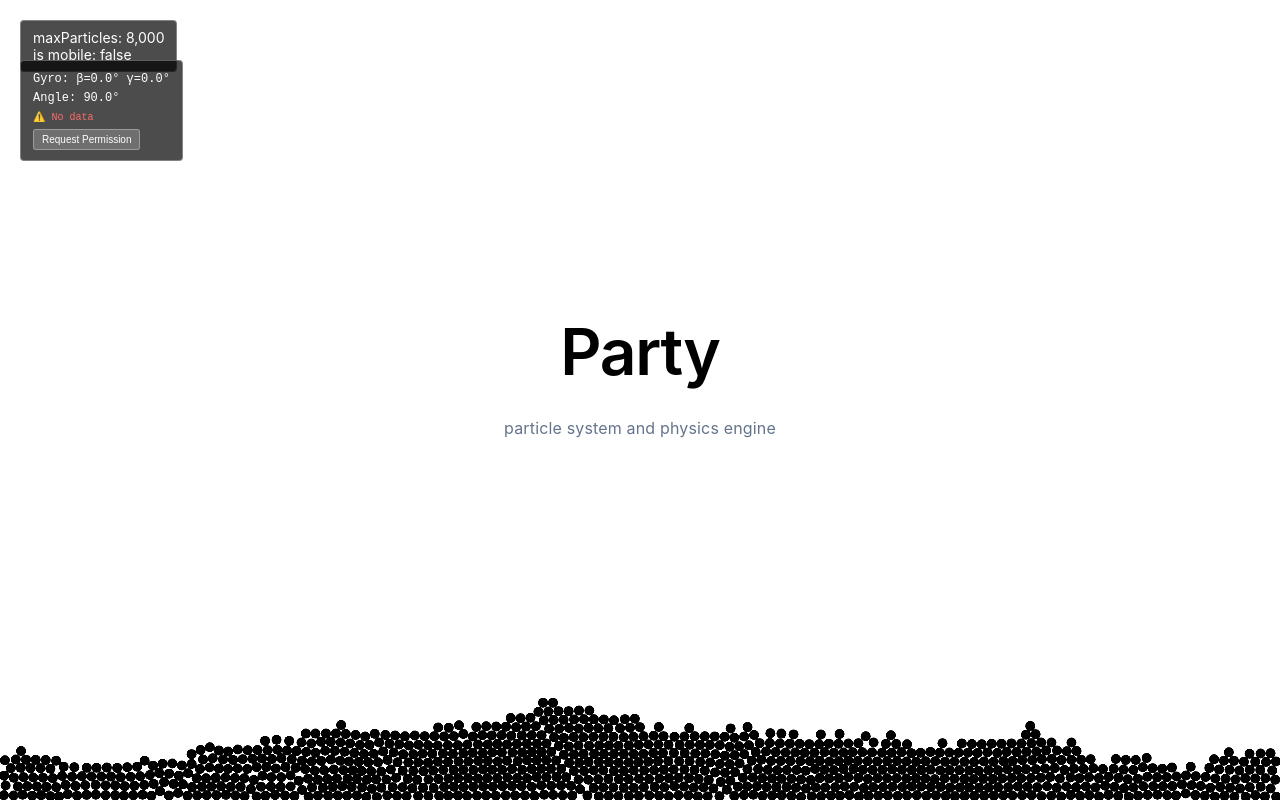
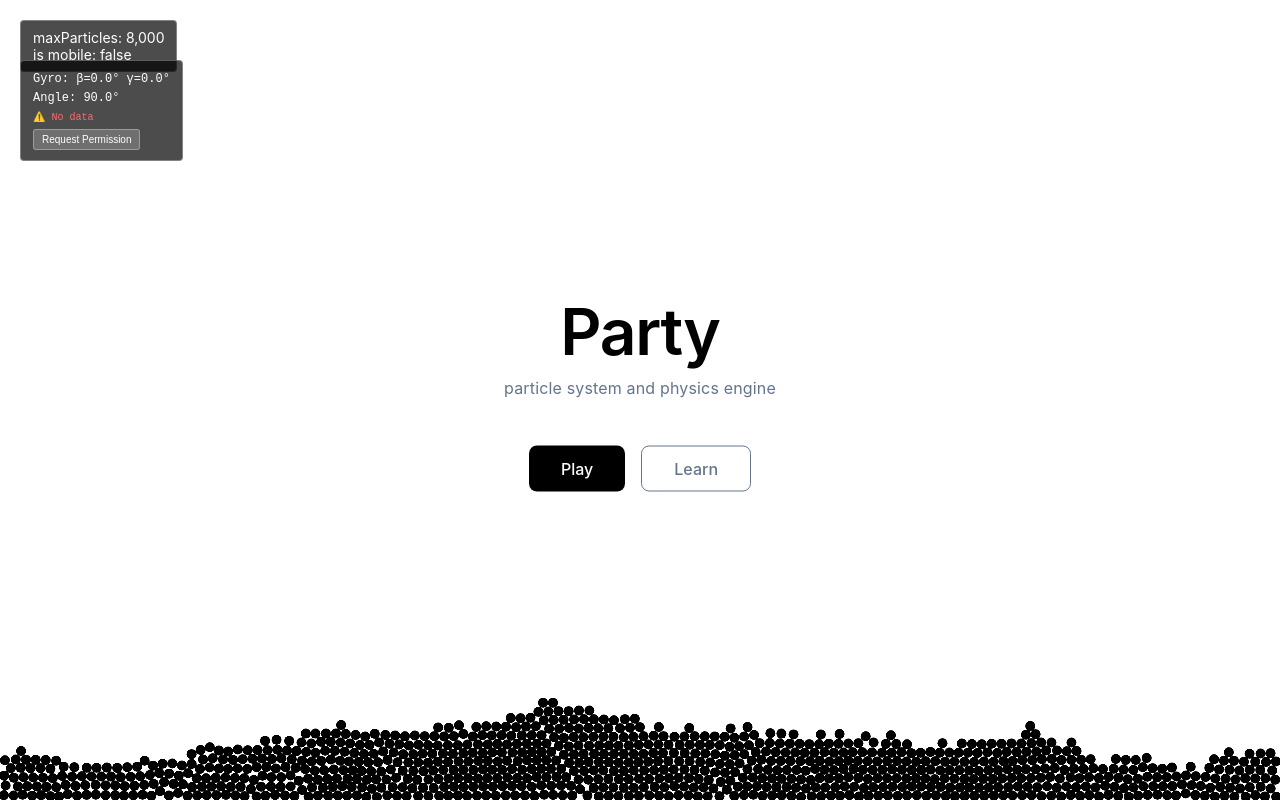
Before and after one commit to cazala/party, a React (Vite) app in the folder packages/playground/: page / in a window 1280 px wide. Built offline with nearby package versions, Linux system fonts and the light colour scheme.

Commit message:
improve homepage

```diff
--- a/packages/playground/src/App.tsx
+++ b/packages/playground/src/App.tsx
@@ -1,4 +1,4 @@
-import { useEffect, useRef } from "react";
+import { useEffect, useRef, useCallback } from "react";
 import { Provider } from "react-redux";
 import { EngineProvider } from "./contexts/EngineContext";
 import { ResetProvider } from "./contexts/ResetContext";
@@ -15,16 +15,119 @@ import { Homepage } from "./components/Homepage";
 import { useUI } from "./hooks/useUI";
 import { useRender } from "./hooks/useRender";
 import { useHomepage } from "./hooks/useHomepage";
+import { useEngine } from "./hooks/useEngine";
+import { useOscillators } from "./hooks/useOscillators";
+import { useReset } from "./contexts/ResetContext";
+import {
+  useEnvironment,
+  useBoundary,
+  useCollisions,
+  useFluids,
+  useBehavior,
+  useSensors,
+  useJoints,
+  useTrails,
+} from "./hooks/modules";
+import { RESTART_AFFECTED_MODULES } from "./constants/modules";
 import { store } from "./slices/store";
 
 import "./styles/index.css";
 import "./App.css";
 
 function AppContent() {
-  const { barsVisible, restoreBarsFromFullscreenMode } = useUI();
-  const { invertColors } = useRender();
+  const { barsVisible, restoreBarsFromFullscreenMode, setBarsVisibility } = useUI();
+  const { invertColors, setInvertColors } = useRender();
   const { hasStarted, isPlaying, play, stop, gyroData } = useHomepage();
+  const { spawnParticles, play: playEngine, setZoom } = useEngine();
+  const { setEnabled: setTrailsEnabled } = useTrails();
+  const { clearModuleOscillators } = useOscillators();
+  const { setIsResetting } = useReset();
+
+  const {
+    reset: resetEnvironment,
+  } = useEnvironment();
+  const {
+    reset: resetBoundary,
+  } = useBoundary();
+  const {
+    reset: resetCollisions,
+  } = useCollisions();
+  const {
+    reset: resetFluids,
+  } = useFluids();
+  const {
+    reset: resetBehavior,
+  } = useBehavior();
+  const {
+    reset: resetSensors,
+  } = useSensors();
+  const {
+    reset: resetJoints,
+  } = useJoints();
+
   const hasAutoPlayed = useRef(false);
+
+  const handlePlay = useCallback(() => {
+    // Stop the demo
+    stop();
+
+    // Show sidebars (enter playground mode)
+    setBarsVisibility(true);
+
+    // Reset all modules (like clicking the Reset button)
+    setIsResetting(true);
+
+    // Clear oscillators for each module first
+    RESTART_AFFECTED_MODULES.forEach(moduleName => {
+      clearModuleOscillators(moduleName);
+    });
+
+    // Then reset all module states
+    resetEnvironment();
+    resetBoundary();
+    resetCollisions();
+    resetFluids();
+    resetBehavior();
+    resetSensors();
+    resetJoints();
+
+    // Clear reset flag after a brief delay
+    setTimeout(() => setIsResetting(false), 10);
+
+    // Restart simulation with default configuration
+    spawnParticles({
+      numParticles: 900,
+      shape: "grid",
+      spacing: 12,
+      particleSize: 5,
+      radius: 100,
+      innerRadius: 50,
+      squareSize: 200,
+      cornerRadius: 0,
+      colors: [],
+      velocityConfig: { speed: 0, direction: "random", angle: 0 },
+      particleMass: 1,
+      gridJoints: false,
+    });
+
+    // Start the engine
+    playEngine();
+  }, [
+    stop,
+    setBarsVisibility,
+    setInvertColors,
+    setIsResetting,
+    clearModuleOscillators,
+    resetEnvironment,
+    resetBoundary,
+    resetCollisions,
+    resetFluids,
+    resetBehavior,
+    resetSensors,
+    resetJoints,
+    spawnParticles,
+    playEngine,
+  ]);
 
   // Handle fullscreen change events (when user exits via ESC or browser controls)
   useEffect(() => {
@@ -79,9 +182,9 @@ function AppContent() {
               invertColors ? "invert-colors" : ""
             }`}
           >
-            <Canvas className="canvas"/>
-            <Overlay />
-            <Homepage />
+            <Canvas className="canvas" isPlaying={isPlaying} />
+            <Overlay isPlaying={isPlaying} />
+            <Homepage onPlay={handlePlay} isVisible={!barsVisible} />
             <MaxParticlesLabel />
             <GyroscopeDebugLabel gyroData={gyroData} />
             {isPlaying && (
--- a/packages/playground/src/components/Canvas.tsx
+++ b/packages/playground/src/components/Canvas.tsx
@@ -6,9 +6,11 @@ import { useTools } from "../hooks/useTools";
 export function Canvas({
   className,
   style,
+  isPlaying = false,
 }: {
   className?: string;
   style?: React.CSSProperties;
+  isPlaying?: boolean;
 }) {
   const { canvasRef, canvasDimensions, runtime, handleWheel, isInitialized } = useEngine();
   const {
@@ -19,7 +21,7 @@ export function Canvas({
     isJointMode,
     isPinMode,
     isRemoveMode,
-  } = useTools();
+  } = useTools(isPlaying);
 
   // Add wheel event listener for zoom
   useEffect(() => {
--- a/packages/playground/src/components/Homepage.css
+++ b/packages/playground/src/components/Homepage.css
@@ -1,6 +1,6 @@
 .homepage {
   position: fixed;
-  top: calc(50% - 25px);
+  top: calc(50% - 0.5rem);
   left: 50%;
   transform: translate(-50%, -50%);
   text-align: center;
@@ -22,9 +22,68 @@
   font-size: 1rem;
   font-weight: 400;
   color: #64748b;
-  margin: 0;
+  margin: 0 0 3rem 0;
   letter-spacing: 0.01em;
   width: 1000px;
+}
+
+.homepage-buttons {
+  display: flex;
+  gap: 1rem;
+  justify-content: center;
+  margin-top: 2rem;
+}
+
+.homepage-button {
+  font-family: -apple-system, BlinkMacSystemFont, "San Francisco", "SF Pro Text", "SF Pro Display", system-ui, sans-serif;
+  font-size: 1rem;
+  font-weight: 500;
+  padding: 0.75rem 2rem;
+  border: none;
+  border-radius: 8px;
+  cursor: pointer;
+  transition: all 0.2s ease;
+  pointer-events: auto;
+}
+
+.homepage-button-play {
+  background-color: #000000;
+  color: #ffffff;
+}
+
+.homepage-button-play:hover {
+  background-color: #333333;
+}
+
+.homepage-button-learn {
+  background-color: transparent;
+  color: #64748b;
+  border: 1px solid #64748b;
+  text-decoration: none;
+  display: inline-block;
+}
+
+.homepage-button-learn:hover {
+  background-color: rgba(100, 116, 139, 0.1);
+  color: #475569;
+  border-color: #475569;
+}
+
+.homepage-warning-icon {
+  display: flex;
+  justify-content: center;
+  align-items: center;
+  margin-bottom: 1rem;
+  height: 4rem;
+}
+
+.homepage-button-back {
+  background-color: #000000;
+  color: #ffffff;
+}
+
+.homepage-button-back:hover {
+  background-color: #333333;
 }
 
 @media (max-width: 1024px) {
@@ -34,7 +93,15 @@
   .homepage-title {
     font-size: 3rem;
   }
+  .homepage-warning-icon {
+    height: 3rem;
+  }
   .homepage-subtitle {
     font-size: 0.8rem;
+    margin: 0 0 2rem 0;
+  }
+  .homepage-button {
+    font-size: 0.8rem;
+    padding: 0.5rem 1rem;
   }
 }
--- a/packages/playground/src/components/Homepage.tsx
+++ b/packages/playground/src/components/Homepage.tsx
@@ -1,11 +1,65 @@
-import React from "react";
+import { useState } from "react";
+import { AlertTriangle } from "lucide-react";
+import { isMobileDeviceSync } from "../utils/deviceCapabilities";
 import "./Homepage.css";
 
-export function Homepage() {
+interface HomepageProps {
+  onPlay: () => void;
+  isVisible: boolean;
+}
+
+export function Homepage({ onPlay, isVisible }: HomepageProps) {
+  const [showWarning, setShowWarning] = useState(false);
+  const isMobile = isMobileDeviceSync();
+
+  if (!isVisible) return null;
+
+  const handlePlayClick = () => {
+    if (isMobile) {
+      setShowWarning(true);
+    } else {
+      onPlay();
+    }
+  };
+
+  const handleBack = () => {
+    setShowWarning(false);
+  };
+
+  if (showWarning) {
+    const iconSize = isMobile ? 64 : 64;
+    return (
+      <div className="homepage">
+        <div className="homepage-warning-icon">
+          <AlertTriangle size={iconSize} color="#000000" strokeWidth={2} />
+        </div>
+        <p className="homepage-subtitle">playground not available on mobile</p>
+        <div className="homepage-buttons">
+          <button className="homepage-button homepage-button-back" onClick={handleBack}>
+            Back
+          </button>
+        </div>
+      </div>
+    );
+  }
+
   return (
     <div className="homepage">
-      <h1 className="homepage-title">Party</h1>\<br/>
+      <h1 className="homepage-title">Party</h1>
       <p className="homepage-subtitle">particle system and physics engine</p>
+      <div className="homepage-buttons">
+        <button className="homepage-button homepage-button-play" onClick={handlePlayClick}>
+          Play
+        </button>
+        <a
+          href="https://github.com/cazala/party"
+          target="_self"
+          rel="noopener noreferrer"
+          className="homepage-button homepage-button-learn"
+        >
+          Learn
+        </a>
+      </div>
     </div>
   );
 }
--- a/packages/playground/src/components/Overlay.tsx
+++ b/packages/playground/src/components/Overlay.tsx
@@ -2,10 +2,10 @@ import { useEffect, useRef, useCallback, useState } from "react";
 import { useEngine } from "../hooks/useEngine";
 import { useTools } from "../hooks/useTools";
 
-export function Overlay() {
+export function Overlay({ isPlaying = false }: { isPlaying?: boolean }) {
   const canvasRef = useRef<HTMLCanvasElement>(null);
   const { size, canvasRef: mainCanvasRef, runtime } = useEngine();
-  const { renderOverlay, isSpawnMode } = useTools();
+  const { renderOverlay, isSpawnMode } = useTools(isPlaying);
   const animationFrameRef = useRef<number>();
   const isDragging = useRef(false);
   const [isMouseOverCanvas, setIsMouseOverCanvas] = useState(false);
--- a/packages/playground/src/hooks/tools/index.ts
+++ b/packages/playground/src/hooks/tools/index.ts
@@ -15,14 +15,14 @@ import { useGrabTool } from "./individual-tools/useGrabTool";
 import { useDrawTool } from "./individual-tools/useDrawTool";
 import { useShapeTool } from "./individual-tools/useShapeTool";
 
-export function useTools(): UseToolsReturn {
+export function useTools(isPlaying: boolean = false): UseToolsReturn {
   const { isInitialized } = useEngine();
   const toolManager = useToolManager();
   const overlay = useOverlay();
 
   // Initialize all tool hooks
   const spawnTool = useSpawnTool(toolManager.isSpawnMode);
-  const interactionTool = useInteractTool(toolManager.isInteractionMode);
+  const interactionTool = useInteractTool(toolManager.isInteractionMode, isPlaying);
   const removeTool = useRemoveTool(toolManager.isRemoveMode);
   const jointTool = useJointTool(toolManager.isJointMode);
   const pinTool = usePinTool(toolManager.isPinMode);
--- a/packages/playground/src/hooks/tools/individual-tools/useInteractTool.ts
+++ b/packages/playground/src/hooks/tools/individual-tools/useInteractTool.ts
@@ -3,7 +3,6 @@ import { useEngine } from "../../useEngine";
 import { ToolHandlers, ToolRenderFunction } from "../types";
 import { drawDashedCircle, drawDashedLine, drawDot } from "../shared";
 import { useInteraction } from "../../modules/useInteraction";
-import { useHomepage } from "../../useHomepage";
 
 // Interaction tool configuration
 const MIN_RADIUS = 0;
@@ -41,11 +40,10 @@ const interactionToolState: InteractionToolState = {
   adjustStartStrength: 0,
 };
 
-export function useInteractTool(isActive: boolean) {
+export function useInteractTool(isActive: boolean, isPlaying: boolean) {
   const { canvasRef, interaction, screenToWorld, engine } = useEngine();
   const { strength, radius, setStrength, setRadius, setMode } =
     useInteraction();
-  const { isPlaying } = useHomepage();
 
   const state = interactionToolState;
 
--- a/packages/playground/src/hooks/useHomepage.ts
+++ b/packages/playground/src/hooks/useHomepage.ts
@@ -117,6 +117,9 @@ export function useHomepage() {
     // Deactivate interaction
     setActive(false);
     setStrength(10000);
+    setZoom(1);
+    setTrailsEnabled(false);
+    setInvertColors(false);
   }, [interactionInterval, setActive]);
 
   // Rotate demos with transitions at random intervals between 20-30 seconds
```
